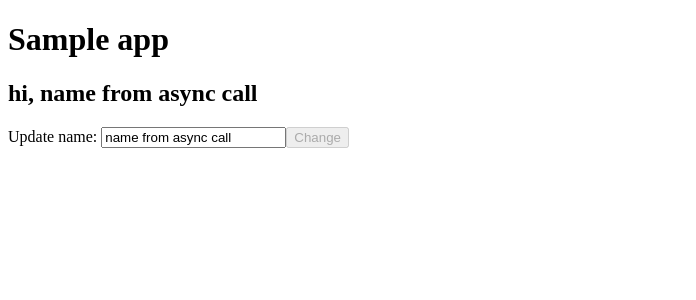
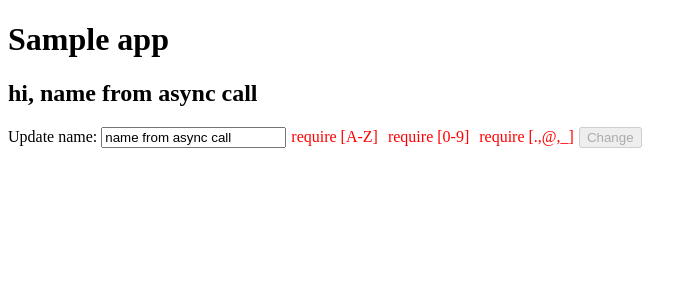
Before and after one commit to dkgian/test-app-react-ts, a React app: page / in a window 1280 px wide. Shown: the top 300 px of the page, without its empty margins (0-696 px from the left). Built offline with nearby package versions, Linux system fonts and the light colour scheme.

Commit message:
added validator for change name input

```diff
--- a/src/app.tsx
+++ b/src/App.tsx
@@ -1,6 +1,6 @@
 import * as React from "react";
-import { HelloComponent } from "./hello";
-import { NameEditComponent } from "./nameEdit";
+import { HelloComponent } from "./components/Hello";
+import { NameEditComponent } from "./components/NameEdit/NameEdit";
 
 export const App = () => {
   const [name, setName] = React.useState("default name");
--- a/src/nameEdit.css
+++ b/src/components/NameEdit/NameEdit.css
@@ -1,3 +1,4 @@
 .error {
+  margin: 5px;
   color: red;
 }
--- /dev/null
+++ b/src/components/NameEdit/NameEdit.tsx
@@ -0,0 +1,70 @@
+import * as React from "react";
+
+import "./NameEdit.css";
+
+interface Props {
+  initialUsername: string;
+  onNameUpdate: () => any;
+  editingName: string;
+  onEditingNameUpdate: (name: string) => any;
+  disabled: boolean;
+}
+
+export const NameEditComponent = (props: Props) => {
+  const onChangeName = (e: React.ChangeEvent<HTMLInputElement>) => {
+    const currentValue = e.target.value;
+    props.onEditingNameUpdate(currentValue);
+  };
+
+  const onNameSubmit = (event: any) => {
+    props.onNameUpdate();
+  };
+
+  const containUppercaseValidation = (inputText: string) => {
+    const containUppercaseRegex = /[A-Z]/;
+    return !inputText.match(containUppercaseRegex);
+  };
+
+  const containNumberValidation = (inputText: string) => {
+    const containNumberRegex = /[0-9]/;
+    return !inputText.match(containNumberRegex);
+  };
+
+  const containSpecialCharacterValidation = (inputText: string) => {
+    const containSpecialCharacter = /[.,@,_]/;
+    return !inputText.match(containSpecialCharacter);
+  };
+
+  const inputValidate = () => {
+    return (
+      containUppercaseValidation(props.editingName) ||
+      containNumberValidation(props.editingName) ||
+      containSpecialCharacterValidation(props.editingName)
+    );
+  };
+
+  return (
+    <>
+      <label>Update name: </label>
+      <input value={props.editingName} onChange={onChangeName} />
+      {containUppercaseValidation(props.editingName) && (
+        <label className="error">require [A-Z]</label>
+      )}
+
+      {containNumberValidation(props.editingName) && (
+        <label className="error">require [0-9]</label>
+      )}
+
+      {containSpecialCharacterValidation(props.editingName) && (
+        <label className="error">require [.,@,_]</label>
+      )}
+
+      <button
+        onClick={onNameSubmit}
+        disabled={inputValidate() || props.disabled}
+      >
+        Change
+      </button>
+    </>
+  );
+};
--- a/src/nameEdit.tsx
+++ /dev/null
@@ -1,48 +0,0 @@
-import * as React from "react";
-
-import "./nameEdit.css";
-
-interface Props {
-  initialUsername: string;
-  onNameUpdate: () => any;
-  editingName: string;
-  onEditingNameUpdate: (name: string) => any;
-  disabled: boolean;
-}
-
-export const NameEditComponent = (props: Props) => {
-  const onChangeName = (e: React.ChangeEvent<HTMLInputElement>) => {
-    props.onEditingNameUpdate(e.target.value);
-  };
-
-  const onNameSubmit = (event: any) => {
-    props.onNameUpdate();
-  };
-
-  const inputValidator = () => {
-    const containUppercaseRegex = /[A-Z]/;
-    const containNumberRegex = /[0-9]/;
-    const containSpecialCharacter = /[.,@,_]/;
-
-    return (
-      !props.editingName.match(containUppercaseRegex) ||
-      !props.editingName.match(containNumberRegex) ||
-      !props.editingName.match(containSpecialCharacter)
-    );
-  };
-
-  const showError = () => {};
-
-  return (
-    <>
-      <label>Update name: </label>
-      <input value={props.editingName} onChange={onChangeName} />
-      <button
-        onClick={onNameSubmit}
-        disabled={inputValidator() || props.disabled}
-      >
-        Change
-      </button>
-    </>
-  );
-};
```
Also changed, not shown: src/index.tsx (+4 -7 lines), src/components/Hello.tsx (renamed from src/hello.tsx).
